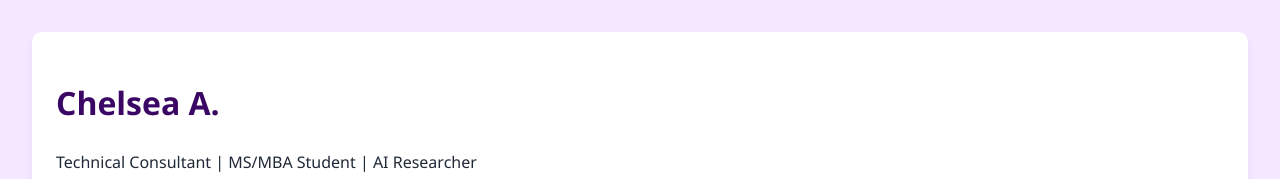
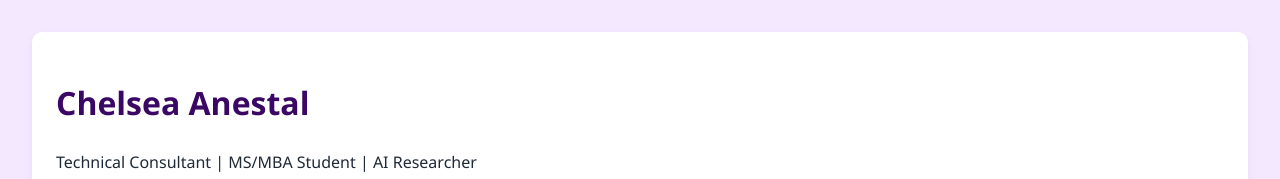
Before and after one commit to chelseaa1808/chelseaa1808.github.io, a plain HTML site: page index.html in a window 1280 px wide. Shown: the top 179 px of the page. Drawn offline with Linux system fonts and the light colour scheme.

Commit message:
Update index.html

```diff
--- a/index.html
+++ b/index.html
@@ -2,12 +2,12 @@
 <html lang="en">
 <head>
   <meta charset="UTF-8">
-  <title>Chelsea A. | Technical Consultant & MS/MBA Portfolio</title>
+  <title>Chelsea Anestal | Technical Consultant & MS/MBA Portfolio</title>
   <link rel="stylesheet" href="styles.css">
 </head>
 <body>
   <header>
-    <h1>Chelsea A.</h1>
+    <h1>Chelsea Anestal </h1>
     <p>Technical Consultant | MS/MBA Student | AI Researcher</p>
   </header>
 
```
